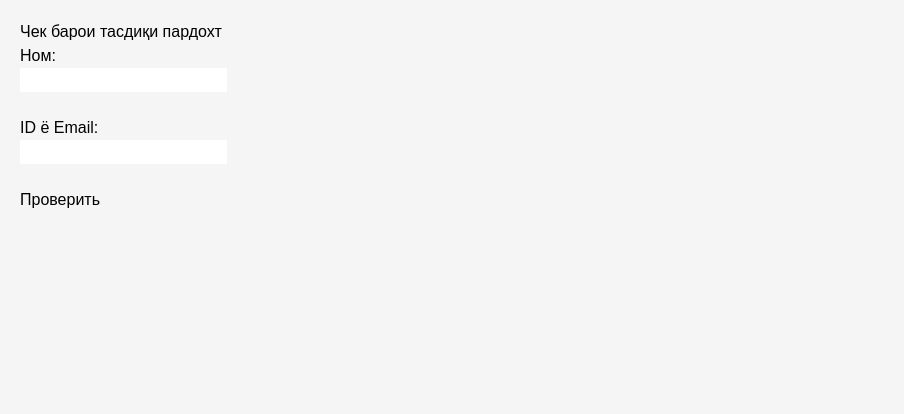
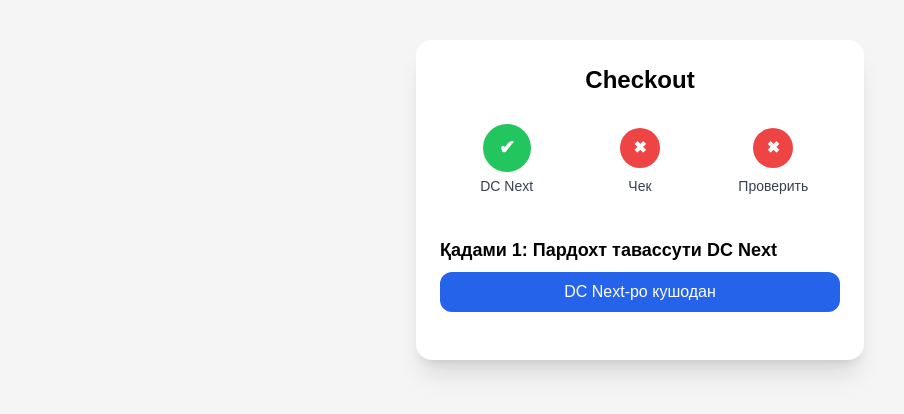
Before and after one commit to jovidfreefiretj-commits/-, a Next.js app: page /checkout in a window 1280 px wide. Shown: the top 414 px of the page, without its empty margins (0-904 px from the left). Built offline with nearby package versions, Linux system fonts and the light colour scheme.

Commit message:
checkout.js

```diff
--- a/src/pages/checkout.js
+++ b/src/pages/checkout.js
@@ -1,18 +1,105 @@
+import { useState } from "react";
+import { motion } from "framer-motion";
+
 export default function Checkout() {
+  const [step, setStep] = useState(1);
+  const [file, setFile] = useState(null);
+
+  const handleDcNext = () => {
+    window.open("https://play.google.com/store/apps/details?id=com.dcnext", "_blank");
+    setStep(2);
+  };
+
+  const handleFileChange = (e) => {
+    setFile(e.target.files[0]);
+    if (e.target.files[0]) setStep(3);
+  };
+
+  const handleVerify = () => {
+    if (file) {
+      alert("✅ Чек қабул шуд. Пардохт санҷида мешавад!");
+    } else {
+      alert("⚠️ Лутфан аввал чекро бор кунед!");
+    }
+  };
+
   return (
-    <div style={{ padding: "20px" }}>
-      <h2>Чек барои тасдиқи пардохт</h2>
-      <form>
-        <label>Ном:<br />
-          <input type="text" name="name" required />
-        </label>
-        <br /><br />
-        <label>ID ё Email:<br />
-          <input type="text" name="id" required />
-        </label>
-        <br /><br />
-        <button type="submit">Проверить</button>
-      </form>
+    <div className="max-w-md mx-auto mt-10 p-6 bg-white rounded-2xl shadow-xl">
+      <h2 className="text-2xl font-bold text-center mb-8">Checkout</h2>
+
+      {/* Progress bar бо анимация */}
+      <div className="flex items-center justify-between mb-10 relative">
+        {[1, 2, 3].map((s, idx) => (
+          <div key={s} className="flex-1 flex flex-col items-center relative">
+            {/* Хати байни қадамҳо */}
+            {idx < 2 && (
+              <motion.div
+                initial={{ width: "0%" }}
+                animate={{ width: step > s ? "100%" : "0%" }}
+                transition={{ duration: 0.6 }}
+                className={`absolute top-5 left-1/2 h-1 -z-10 rounded-full ${
+                  step > s ? "bg-green-500" : "bg-red-400"
+                }`}
+              ></motion.div>
+            )}
+
+            {/* Глазок бо анимация */}
+            <motion.div
+              initial={{ scale: 0.8 }}
+              animate={{ scale: step >= s ? 1.2 : 1, backgroundColor: step >= s ? "#22c55e" : "#ef4444" }}
+              transition={{ type: "spring", stiffness: 300 }}
+              className="h-10 w-10 flex items-center justify-center rounded-full font-bold text-white z-10"
+            >
+              {step >= s ? "✔" : "✖"}
+            </motion.div>
+
+            {/* Номи қадам */}
+            <span className="mt-2 text-sm font-medium text-gray-700">
+              {s === 1 && "DC Next"}
+              {s === 2 && "Чек"}
+              {s === 3 && "Проверить"}
+            </span>
+          </div>
+        ))}
+      </div>
+
+      {/* Қадами 1 */}
+      {step === 1 && (
+        <motion.div className="mb-6" initial={{ opacity: 0, y: 20 }} animate={{ opacity: 1, y: 0 }}>
+          <h3 className="text-lg font-semibold mb-2">Қадами 1: Пардохт тавассути DC Next</h3>
+          <button
+            onClick={handleDcNext}
+            className="w-full bg-blue-600 hover:bg-blue-700 text-white py-2 px-4 rounded-xl transition"
+          >
+            DC Next-ро кушодан
+          </button>
+        </motion.div>
+      )}
+
+      {/* Қадами 2 */}
+      {step === 2 && (
+        <motion.div className="mb-6" initial={{ opacity: 0, y: 20 }} animate={{ opacity: 1, y: 0 }}>
+          <h3 className="text-lg font-semibold mb-2">Қадами 2: Чек бор кунед</h3>
+          <input
+            type="file"
+            onChange={handleFileChange}
+            className="w-full border border-gray-300 rounded-lg p-2"
+          />
+        </motion.div>
+      )}
+
+      {/* Қадами 3 */}
+      {step === 3 && (
+        <motion.div initial={{ opacity: 0, y: 20 }} animate={{ opacity: 1, y: 0 }}>
+          <h3 className="text-lg font-semibold mb-2">Қадами 3: Проверить</h3>
+          <button
+            onClick={handleVerify}
+            className="w-full bg-green-600 hover:bg-green-700 text-white py-2 px-4 rounded-xl transition"
+          >
+            Проверить
+          </button>
+        </motion.div>
+      )}
     </div>
   );
-  }
+        }
```
